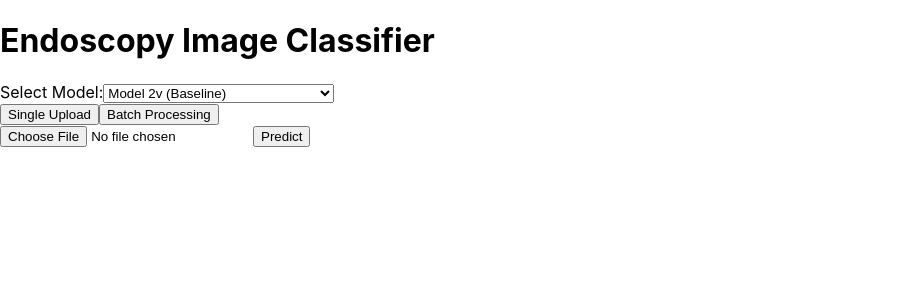
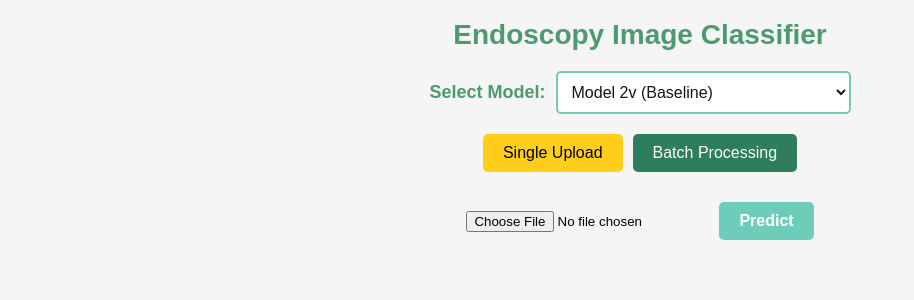
Before and after one commit to tan-li-yan/endoscopy-model-react, a React (Create React App) app: page / in a window 1280 px wide. Shown: the top 300 px of the page, without its empty margins (0-914 px from the left). Built offline with nearby package versions, Linux system fonts and the light colour scheme.

Commit message:
Styling until the button

```diff
--- a/src/App.js
+++ b/src/App.js
@@ -345,7 +345,8 @@
 
 // export default EndoscopyUploader;
 
-import React, {useState} from "react";
+import React, { useState } from "react";
+import "./styles/global.css";
 import ModelSelector from "./components/ModelSelector";
 import UploadModeSelector from "./components/UploadModeSelector";
 import FileUploader from "./components/FileUploader";
@@ -354,12 +355,14 @@ import PredictionButton from "./components/PredictionButton";
 import PredictionResults from "./components/PredictionResults";
 import SummaryTable from "./components/SummaryTable";
 
-function EndoscopyUploader(){
+
+function EndoscopyUploader() {
   const [mode, setMode] = useState("single");
   const [files, setFiles] = useState([]);
   const [confidence, setConfidence] = useState([]);
   const [loading, setLoading] = useState(false);
   const [selectedModel, setSelectedModel] = useState("model_2v");
+
   // Handle the request for predictions
   const handlePredict = async () => {
     if (!files.length) {
@@ -369,54 +372,72 @@ function EndoscopyUploader(){
 
     setLoading(true);
     const formData = new FormData();
-    files.forEach((file) => {
-      formData.append("images", file);
+
+    // Append each file with a unique index
+    files.forEach((file, index) => {
+      formData.append(`images`, file);
     });
+
     formData.append("mode", mode);
     formData.append("model", selectedModel);
 
     try {
-      const response = await fetch("http://127.0.0.1:8000/predict", {
+      const response = await fetch("http://127.0.0.1:8000/predict/", {
         method: "POST",
         body: formData,
       });
 
       if (!response.ok) {
-        throw new Error(`HTTP error! Status: ${response.status}`);
+        const errorData = await response.json();
+        throw new Error(errorData.error || `HTTP error! Status: ${response.status}`);
       }
 
       const data = await response.json();
       console.log("Received data:", data);
 
       if (Array.isArray(data) && data.length > 0) {
-        const updatedResults = data.map((prediction, index) => ({
-          ...prediction,
-          file: files[index], // Associate uploaded file with result
+        // Map the received predictions to match the expected format
+        const updatedResults = data.map((prediction) => ({
+          filename: prediction.filename,
+          class: prediction.predictedClass,
+          confidence: prediction.confidenceScores,
+          gradcam: prediction.gradcam,
+          file: files.find(f => f.name === prediction.filename)
         }));
+
         setConfidence(updatedResults);
-        setFiles([]);  // Clear image previews after prediction
+        // Only clear files after successful prediction
+        setFiles([]);
       } else {
-        alert("Unexpected response format. Please check the console.");
+        throw new Error("Unexpected response format");
       }
     } catch (error) {
       alert(`Failed to get predictions: ${error.message}`);
+      console.error("Prediction error:", error);
     } finally {
       setLoading(false);
     }
   };
+
   return (
     <div className="app-container">
-      <h1 className = "title"> Endoscopy Image Classifier </h1>
+      <h1 className="title">Endoscopy Image Classifier</h1>
       <ModelSelector selectedModel={selectedModel} setSelectedModel={setSelectedModel} />
       <UploadModeSelector mode={mode} setMode={setMode} setFiles={setFiles} />
       <FileUploader mode={mode} setFiles={setFiles} />
       <ImagePreview files={files} />
-      <PredictionButton files={files} handlePredict={handlePredict} loading={loading} />
-      {confidence && mode === "batch" && <SummaryTable confidence={confidence} />}
-      {confidence.length > 0 && <PredictionResults confidence={confidence} files={files} />}
+      <PredictionButton
+        files={files}
+        handlePredict={handlePredict}
+        loading={loading}
+      />
+      {confidence.length > 0 && mode === "batch" && (
+        <SummaryTable confidence={confidence} />
+      )}
+      {confidence.length > 0 && (
+        <PredictionResults confidence={confidence} files={files} />
+      )}
     </div>
-
-
   );
 }
 
--- a/src/components/ModelSelector.js
+++ b/src/components/ModelSelector.js
@@ -1,4 +1,5 @@
 import React from "react";
+
 
 function ModelSelector({ selectedModel, setSelectedModel }) {
   return (
--- a/src/components/PredictionButton.js
+++ b/src/components/PredictionButton.js
@@ -1,4 +1,5 @@
 import React from "react";
+
 
 function PredictionButton({ files, handlePredict, loading }) {
   return (
--- a/src/components/PredictionResults.js
+++ b/src/components/PredictionResults.js
@@ -1,4 +1,5 @@
 import React from "react";
+
 
 function PredictionResults({ confidence, files }) {
   if (!confidence || confidence.length === 0) {
--- a/src/components/UploadModeSelector.js
+++ b/src/components/UploadModeSelector.js
@@ -1,3 +1,6 @@
+import React from "react";
+import "../styles/global.css";
+
 function UploadModeSelector ({mode, setMode, setFiles}){
   const handleModeChange = (selectedMode) => {
     setMode(selectedMode);
@@ -5,8 +8,13 @@ function UploadModeSelector ({mode, setMode, setFiles}){
   };
 
   return(<div className = "upload-mode-selector">
-    <button onClick = {()=> handleModeChange("single")}>Single Upload</button>
-    <button onClick={() => handleModeChange("batch")}>Batch Processing</button>
+    <button onClick={() => handleModeChange("single")}
+        className={`mode-button ${mode === "single" ? "active" : ""}`}
+      >Single Upload</button>
+    <button
+        onClick={() => handleModeChange("batch")}
+        className={`mode-button ${mode === "batch" ? "active" : ""}`}
+      >Batch Processing</button>
 
   </div>);
 
--- a/src/index.js
+++ b/src/index.js
@@ -2,6 +2,8 @@ import React from 'react';
 import ReactDOM from 'react-dom/client';
 import './index.css';
 import App from './App';
+import "./styles/global.css";
+
 
 const root = ReactDOM.createRoot(document.getElementById('root'));
 root.render(
--- /dev/null
+++ b/src/styles/UploadModeSelector.css
@@ -0,0 +1,35 @@
+/* UploadModeSelector.css */
+
+.upload-mode-selector {
+  display: flex;
+  justify-content: center;
+  gap: 15px;
+  margin-bottom: 20px;
+}
+
+.upload-mode-selector button {
+  padding: 12px 24px;
+  font-size: 16px;
+  font-weight: bold;
+  border: none;
+  border-radius: 5px;
+  cursor: pointer;
+  transition: background-color 0.3s ease, transform 0.2s ease;
+  background-color: #2E7D5C; /* Default green */
+  color: white;
+  box-shadow: 0px 4px 10px rgba(0, 0, 0, 0.1);
+}
+
+.upload-mode-selector button:hover {
+  background-color: #4B9B6E; /* Darker green on hover */
+  transform: scale(1.05); /* Slight scale effect */
+}
+
+.upload-mode-selector button:active {
+  transform: scale(0.95); /* Click animation */
+}
+
+.upload-mode-selector button.selected {
+  background-color: #FFCE1B; /* Highlight selected mode */
+  color: black;
+}
--- /dev/null
+++ b/src/styles/global.css
@@ -0,0 +1,92 @@
+/* global.css */
+
+/* Title Styling */
+.title {
+  color: #4B9B6E;
+  font-size: 28px;
+  font-weight: bold;
+  text-align: center;
+  margin-bottom: 20px;
+}
+
+/* Model Selector Container - Centered */
+.model-selector {
+  display: flex;
+  align-items: center;
+  justify-content: center;
+  gap: 10px;
+  font-size: 18px;
+  font-weight: bold;
+  color: #4B9B6E;
+  margin-bottom: 20px;
+}
+
+/* Model Selector Dropdown */
+.model-selector select {
+  padding: 10px;
+  font-size: 16px;
+  border: 2px solid #4B9B6E;
+  border-color: #6ecdba;
+  border-radius: 5px;
+  background-color: white;
+  color: #121714;
+  cursor: pointer;
+  transition: border-color 0.3s ease, box-shadow 0.3s ease;
+}
+/* Upload Mode Selector Container */
+.upload-mode-selector {
+  display: flex;
+  justify-content: center;
+  gap: 10px;
+  margin-bottom: 20px;
+}
+
+/* Upload Mode Buttons (Default State) */
+.upload-mode-selector button {
+  padding: 10px 20px;
+  font-size: 16px;
+  border: none;
+  border-radius: 5px;
+  background-color: #2E7D5C;
+  color: white;
+  cursor: pointer;
+  transition: background-color 0.3s ease, transform 0.2s ease;
+}
+
+/* Change to Yellow When Selected */
+.upload-mode-selector button.active {
+  background-color: #FFCE1B;
+  color: black;
+}
+
+/* Hover Effect */
+.upload-mode-selector button:hover {
+  background-color: #4B9B6E;
+}
+
+/* Click/Active Effect */
+.upload-mode-selector button:active {
+  transform: scale(0.98);
+}
+
+/* Prediction Button Styling */
+.predict-button {
+  padding: 10px 20px;
+  font-size: 16px;
+  font-weight: bold;
+  border: none;
+  border-radius: 5px;
+  cursor: pointer;
+  background-color: #6ecdba;
+  color: white;
+  margin-top: 10px;
+  transition: background-color 0.3s ease, transform 0.2s ease;
+}
+
+/* Common Styles for the Entire App */
+body {
+  background-color: #F5F5F5;
+  font-family: Arial, sans-serif;
+  color: black;
+  text-align: center;
+}
```
Also changed, not shown: src/styles/FileUploader.css (added, +38 -0 lines).
